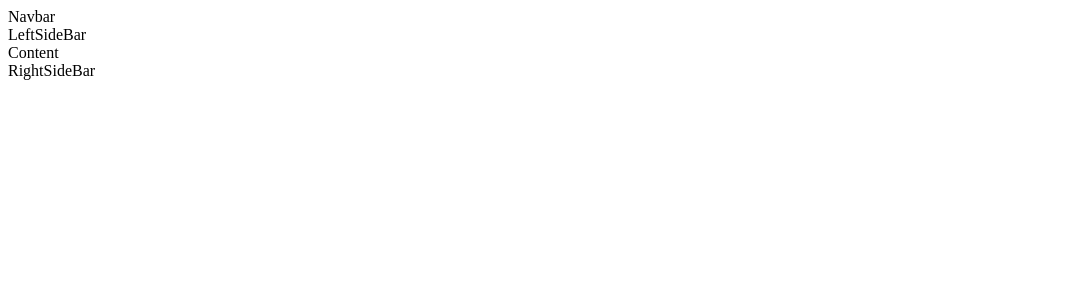
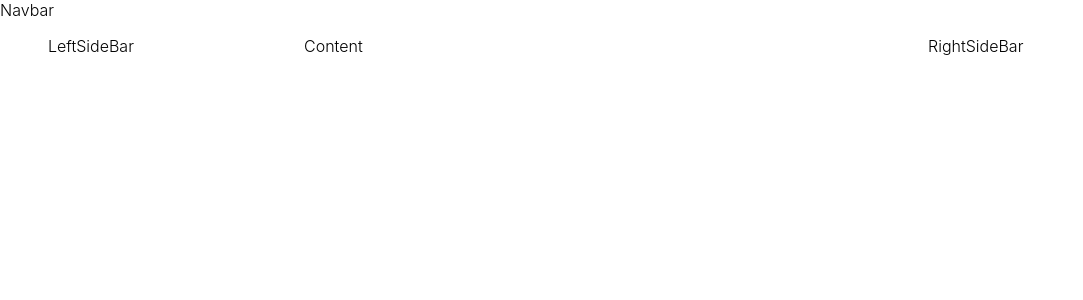
Before and after one commit to sujit-shrc/dev.to-clone, a React app: page / in a window 1280 px wide. Shown: the top 300 px of the page, without its empty margins (0-1083 px from the left). Built offline with nearby package versions, Linux system fonts and the light colour scheme; the HTML template or start-up script is replaced by a standard one.

Commit message:
Added default stylessheet

```diff
--- a/src/index.css
+++ b/src/index.css
@@ -0,0 +1,13 @@
+body {
+  margin: 0;
+  font-family: -apple-system, BlinkMacSystemFont, 'Segoe UI', 'Roboto', 'Oxygen',
+    'Ubuntu', 'Cantarell', 'Fira Sans', 'Droid Sans', 'Helvetica Neue',
+    sans-serif;
+  -webkit-font-smoothing: antialiased;
+  -moz-osx-font-smoothing: grayscale;
+}
+
+code {
+  font-family: source-code-pro, Menlo, Monaco, Consolas, 'Courier New',
+    monospace;
+}
--- a/src/style/_default.scss
+++ b/src/style/_default.scss
@@ -0,0 +1,73 @@
+*,
+*::before,
+*::after {
+  margin: 0;
+  padding: 0;
+  box-sizing: inherit;
+}
+
+html {
+  box-sizing: border-box;
+  font-weight: 300;
+}
+
+body {
+  background-color: var(--theme-background);
+  color: var(--font-color);
+  font-family: sans-serif,"Segoe UI", Tahoma, Geneva, Verdana;
+  padding: 0;
+  margin: 0;
+  overflow-y: scroll;
+
+  display: flex;
+  flex-direction: column;
+
+  min-height: 100vh;
+  scroll-behavior: smooth;
+  text-rendering: optimizeSpeed;
+}
+
+a {
+  text-decoration: none;
+  color: inherit;
+}
+
+button {
+  font-family: inherit;
+  font-size: 100%;
+  line-height: 1.5;
+  margin: 0;
+  padding: 0;
+  border-style: none;
+  outline: none;
+  background: none;
+  cursor: pointer;
+}
+
+ul {
+  list-style: none;
+}
+
+.overlay {
+  background-color: black;
+  opacity: 0.5;
+  position: absolute;
+  left: 0;
+  right: 0;
+  top: 0;
+  bottom: 0;
+  z-index: 300;
+}
+
+.main-container {
+  height: 100vh;
+  width: 100%;
+  max-width: 100vw;
+  margin: 0 auto;
+  padding: 1rem 3rem;
+
+  display: grid;
+  grid-template-columns: 240px 2fr 1fr;
+  grid-template-rows: 1fr;
+  gap: 1rem 1rem;
+}
```
